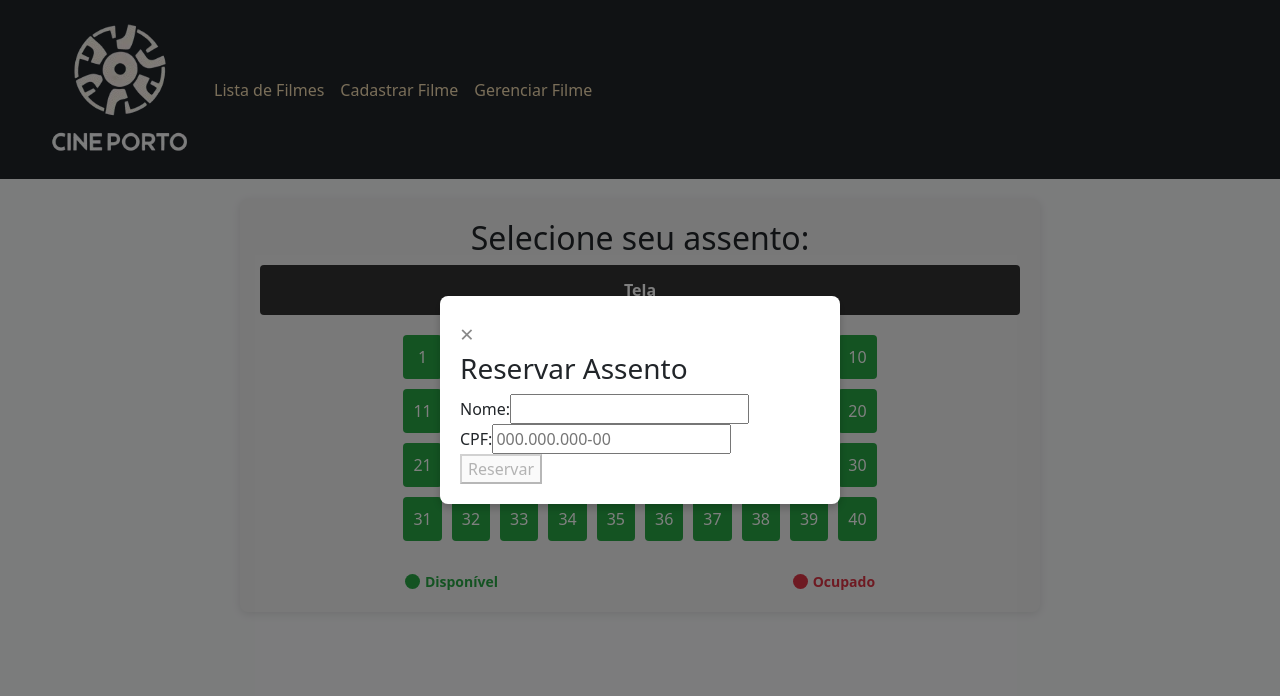
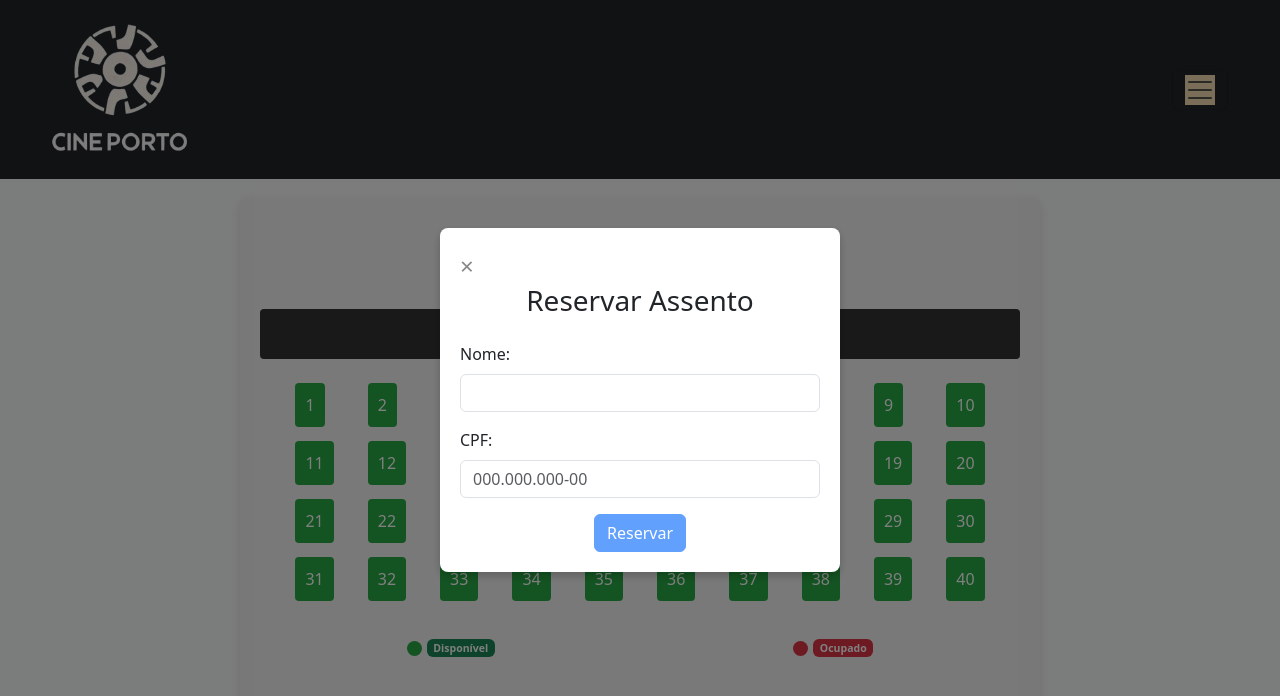
Before and after one commit to sauloegito/Projeto_Cinema, an Angular app: page /sessao/1/assentos in a window 1280 px wide. Both pictures are taken after a click on the button "10". Shown: the top 696 px of the page. Built offline with nearby package versions, Linux system fonts and the light colour scheme.

Commit message:
escreva a mensagem aqui

```diff
--- a/src/app/app.component.html
+++ b/src/app/app.component.html
@@ -1,4 +1,4 @@
-<nav class="navbar navbar-expand-lg bg-dark bg-light">
+<nav class="navbar navbar-expand-white bg-dark">
     <div class="container-fluid">
         <a class="navbar-brand" routerLink="/">
             <img src="logo.png" alt="Logomarca do CinePorto">
--- a/src/app/components/adicionar-filme/adicionar-filme.component.html
+++ b/src/app/components/adicionar-filme/adicionar-filme.component.html
@@ -1,21 +1,20 @@
-<div class="adicionar-filme">
-    <h3>Adicionar Novo Filme</h3>
+<div class="form-group adicionar-filme">
+    <h3 class="display-5 text-center text-black">Adicionar Novo Filme</h3>
     <form (ngSubmit)="adicionarFilme(titulo.value, duracao.value, posterURL.value)">
-        <div>
-            <label>Título:</label>
-            <input type="text" id="titulo" #titulo required />
+        <div class="mb-3">
+            <label for="titulo" class="form-label">Título:</label>
+            <input type="text" id="titulo" #titulo required class="form-control"/>
         </div>
 
-        <div>
-            <label>Duração (minutos):</label>
-            <input type="text" id="duracao" #duracao placeholder="Duração em minutos" required min="1" />
+        <div class="mb-3">
+            <label for="duracao" class="form-label">Duração (minutos):</label>
+            <input type="text" id="duracao" #duracao placeholder="Duração em minutos" required min="1" class="form-control"/>
         </div>
 
-        <div>
+        <div class="mb-3">
             <label>URL do Pôster:</label>
-            <input type="text" id="posterURL" #posterURL required />
+            <input type="text" id="posterURL" #posterURL required class="form-control"/>
         </div>
-
         <button type="submit">Adicionar Filme</button>
     </form>
 </div>
--- a/src/app/components/assentos/assentos.component.html
+++ b/src/app/components/assentos/assentos.component.html
@@ -1,45 +1,68 @@
-<div class="cinema">
-  <h2>Selecione seu assento:</h2>
-
-  <div class="screen">Tela</div> <!-- Tela na frente dos assentos -->
-  <div class="seats">
-    <button
-      *ngFor="let assento of assentos"
-      [class.ocupado]="assento.ocupado"
-      (click)="selecionarAssento(assento)"
-    >
-      {{ assento.numero }}
-    </button>
+<div class="cinema container py-5">
+  <h2 class="text-center mb-4">Selecione seu assento:</h2>
+  <div class="screen mb-4 text-center">Tela</div>
+  <div class="seats row justify-content-center mb-4">
+    <div *ngFor="let assento of assentos" class="col-2 mb-1">
+      <button
+        *ngIf="!assento.ocupado"
+        class="btn btn-success w-10"
+        (click)="selecionarAssento(assento)"
+      >
+        {{ assento.numero }}
+      </button>
+      <button
+        *ngIf="assento.ocupado"
+        class="btn btn-danger w-100"
+        disabled
+      >
+        {{ assento.numero }}
+      </button>
+    </div>
   </div>
-  <div class="legenda">
-    <div class="status disponível">Disponível</div>
-    <div class="status ocupado">Ocupado</div>
+  <div class="legenda text-center">
+    <div class="status disponível mb-2">
+      <span class="badge bg-success">Disponível</span>
+    </div>
+    <div class="status ocupado mb-2">
+      <span class="badge bg-danger">Ocupado</span>
+    </div>
   </div>
 </div>
-
-<!-- Modal para formulário de reserva de assento no site -->
 <div *ngIf="showModal" class="modal-overlay">
   <div class="modal-content">
     <span class="close-button" (click)="fecharModal()">×</span>
-    <h3>Reservar Assento</h3>
+    <h3 class="text-center mb-4">Reservar Assento</h3>
     <form [formGroup]="assentoForm" (ngSubmit)="confirmarAssento()">
-      <div>
-        <label for="nome">Nome:</label>
-        <input id="nome" formControlName="nome" />
-        <div *ngIf="assentoForm.get('nome')?.invalid && assentoForm.get('nome')?.touched">
+      <div class="mb-3">
+        <label for="nome" class="form-label">Nome:</label>
+        <input
+          id="nome"
+          formControlName="nome"
+          class="form-control"
+          [class.is-invalid]="assentoForm.get('nome')?.invalid && assentoForm.get('nome')?.touched"
+        />
+        <div *ngIf="assentoForm.get('nome')?.invalid && assentoForm.get('nome')?.touched" class="invalid-feedback">
           Nome é obrigatório e deve ter pelo menos 3 caracteres.
         </div>
       </div>
 
-      <div>
-        <label for="cpf">CPF:</label>
-        <input id="cpf" formControlName="cpf" placeholder="000.000.000-00" />
-        <div *ngIf="assentoForm.get('cpf')?.invalid && assentoForm.get('cpf')?.touched">
+      <div class="mb-3">
+        <label for="cpf" class="form-label">CPF:</label>
+        <input
+          id="cpf"
+          formControlName="cpf"
+          placeholder="000.000.000-00"
+          class="form-control"
+          [class.is-invalid]="assentoForm.get('cpf')?.invalid && assentoForm.get('cpf')?.touched"
+        />
+        <div *ngIf="assentoForm.get('cpf')?.invalid && assentoForm.get('cpf')?.touched" class="invalid-feedback">
           CPF é obrigatório e deve seguir o formato 000.000.000-00.
         </div>
       </div>
 
-      <button type="submit" [disabled]="!assentoForm.valid">Reservar</button>
+      <div class="text-center">
+        <button type="submit" class="btn btn-primary" [disabled]="!assentoForm.valid">Reservar</button>
+      </div>
     </form>
   </div>
 </div>
--- a/src/app/components/primeira-pagina/primeira-pagina.component.html
+++ b/src/app/components/primeira-pagina/primeira-pagina.component.html
@@ -3,8 +3,7 @@
 
     <!-- Verifica se há filmes para exibir -->
     <div class="lista-filmes row" *ngIf="filmes.length > 0; else semFilmes">
-      <div *ngFor="let filme of filmes" class="col-12 col-sm-6 col-md-4 col-lg-3 mb-4"
-      [routerLink]="['/sessao', filme.id]">
+      <div *ngFor="let filme of filmes" class="col-12 col-sm-6 col-md-4 col-lg-3 mb-4" [routerLink]="['/sessao', filme.id,]">
         <div class="card">
           <!-- Cartaz do filme -->
           <img
@@ -15,6 +14,7 @@
           <div class="card-body">
             <h5 class="card-title">{{ filme.titulo }}</h5>
           </div>
+
         </div>
       </div>
     </div>
--- a/src/app/components/primeira-pagina/primeira-pagina.component.ts
+++ b/src/app/components/primeira-pagina/primeira-pagina.component.ts
@@ -10,13 +10,15 @@ import { FilmeService } from '../../services/filme.service';
 })
 export class PrimeiraPaginaComponent implements OnInit {
   filmes: Filme[] = [];
+  modalAberto = false;
+  filmeSelecionado: any;
 
   constructor(private filmeService: FilmeService) { }
+
 
   ngOnInit(): void {
     this.filmeService.getFilmes().subscribe((filmes: Filme[]) => {
       this.filmes = filmes;
     });
   }
-
 }
--- a/src/app/components/sessao/sessao.component.html
+++ b/src/app/components/sessao/sessao.component.html
@@ -1,8 +1,19 @@
-<div class="sessao-container">
-    <h3>Selecione o horário da sessão</h3>
-    <div class="sessao-horarios">
-      <button *ngFor="let horario of sessoes" (click)="selecionarSessao(horario)">
-        {{ horario }}
-      </button>
+<div class="sessao-container container py-5">
+  <h3 class="text-center mb-4">Selecione o horário da sessão</h3>
+
+  <!-- Sessões com cartões -->
+  <div class="row row-cols-1 row-cols-md-2 row-cols-lg-3 g-4">
+    <div *ngFor="let horario of sessoes" class="col">
+      <div class="card text-center shadow-sm">
+        <div class="card-body">
+          <h5 class="card-title">Horário: {{ horario }}</h5>
+          <button
+            class="btn btn-dark w-100"
+            (click)="selecionarSessao(horario)">
+            Selecionar Sessão
+          </button>
+        </div>
+      </div>
     </div>
   </div>
+</div>
--- a/src/app/services/filme.service.ts
+++ b/src/app/services/filme.service.ts
@@ -13,7 +13,7 @@ export class FilmeService {
   }
   private filmesSubject = new BehaviorSubject<Filme[]>( [
     { id: 1, titulo: 'The Matrix', duracao: 140, posterURL: 'https://media.fstatic.com/Dsnc8_BpNuQaIP04acXtB2V8sU0=/322x478/smart/filters:format(webp)/media/movies/covers/2011/07/6aa590bdfc94c6589dba4dc303057495.jpg'},
-    { id: 2, titulo: 'O ilusionista', duracao: 90, posterURL: 'https://encrypted-tbn3.gstatic.com/images?q=tbn:ANd9GcQ-mi1hGavFqyhmD_Xm7JVQnbm6_XiKIEGM7BIPhHxOA20vR7cp'},
+    { id: 2, titulo: 'O Ilusionista', duracao: 90, posterURL: 'https://encrypted-tbn3.gstatic.com/images?q=tbn:ANd9GcQ-mi1hGavFqyhmD_Xm7JVQnbm6_XiKIEGM7BIPhHxOA20vR7cp'},
     { id: 3, titulo: 'Terrifier' , duracao: 82, posterURL: 'https://encrypted-tbn0.gstatic.com/images?q=tbn:ANd9GcS64MQjQg496AMli5m1k6-JBNaZdSDcRXjL2NBr3_bpVfwCOfQX'}
   ]);
 
```
Also changed, not shown: 1 other file (tests, documents, lock files or other folders).
